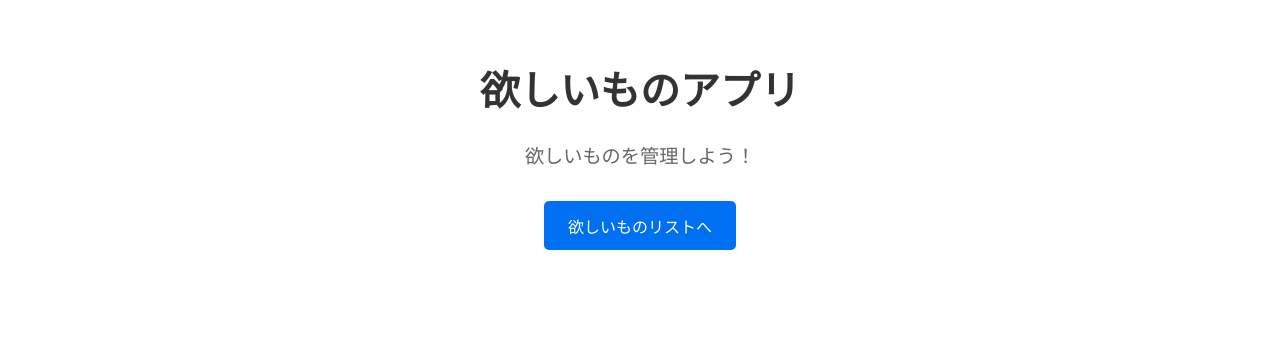
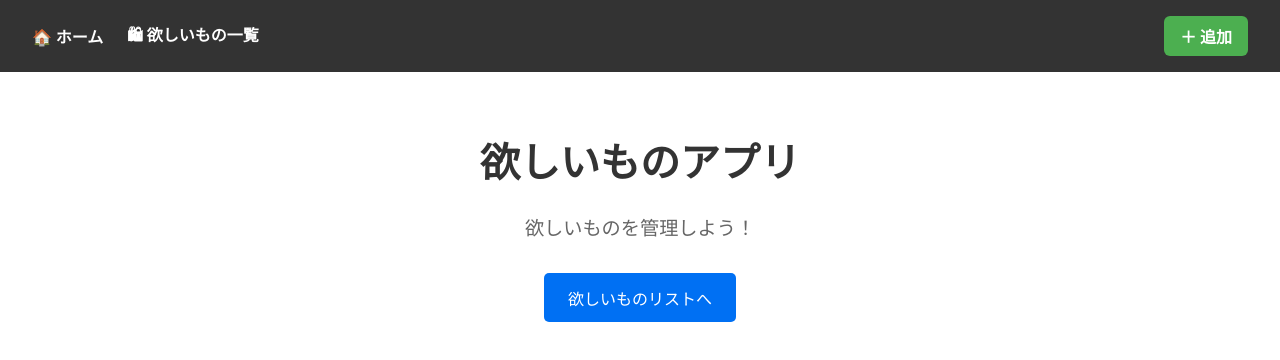
Before and after one commit to Kai-Nakamura10/wishlist-app, a React (Vite) app: page / in a window 1280 px wide. Shown: the top 360 px of the page. Built offline with nearby package versions, Linux system fonts and the light colour scheme.

Commit message:
ヘッダーを追加

```diff
--- a/src/App.tsx
+++ b/src/App.tsx
@@ -4,9 +4,12 @@ import HomePage from "./pages/home";
 import WishlistDetailPage from './features/wishlist/WishlistDetailPage';
 import WishlistNewPage from './features/wishlist/WishlistNewPage';
 import WishlistEditPage from './features/wishlist/pages/WishlistEditPage';
+import Header from './shared/components/Header';
 
 function App() {
   return (
+    <>
+      <Header />
       <Routes>
         <Route path="/" element={<HomePage />} />
         <Route path="/wishlist" element={<WishlistPage />} />
@@ -14,6 +17,7 @@ function App() {
         <Route path="/wishlist/new" element={<WishlistNewPage />} />
         <Route path="/wishlist/:id/edit" element={<WishlistEditPage />} />
       </Routes>
+    </>
   );
 }
 export default App;
--- a/src/features/wishlist/contexts/WishlistContext.tsx
+++ b/src/features/wishlist/contexts/WishlistContext.tsx
@@ -10,6 +10,7 @@ type WishlistContextType = {
   handleToggle: (id: string) => void;
   handleDelete: (id: string) => void;
   handleAdd: (name: string) => void;
+  handleUpdate: (id: string, name: string) => void;
 };
 
 const WishlistContext = createContext<WishlistContextType | undefined>(undefined);
@@ -49,8 +50,16 @@ export const WishlistProvider = ({ children }: { children: React.ReactNode }) =>
     setItems(prev => [...prev, newItem]);
   };
 
+  const handleUpdate = (id: string, name: string) => {
+    setItems((prev) =>
+      prev.map((item) =>
+        item.id === id ? { ...item, name } : item
+      )
+    );
+  };
+
   return (
-    <WishlistContext.Provider value={{ items, isLoading, handleToggle, handleDelete, handleAdd }}>
+    <WishlistContext.Provider value={{ items, isLoading, handleToggle, handleDelete, handleAdd, handleUpdate }}>
       {children}
     </WishlistContext.Provider>
   );
--- a/src/features/wishlist/pages/WishlistEditPage.tsx
+++ b/src/features/wishlist/pages/WishlistEditPage.tsx
@@ -6,7 +6,7 @@ import { useWishlist } from '../contexts/WishlistContext';
 export default function WishlistEditPage() {
   const { id } = useParams<{ id: string }>();
   const navigate = useNavigate();
-  const { items } = useWishlist();
+  const { items, handleUpdate } = useWishlist();
   const [name, setName] = useState('');
 
   const item = items.find((item) => item.id === id);
@@ -19,10 +19,7 @@ export default function WishlistEditPage() {
 
   const handleSave = () => {
     if (!item) return;
-    const updated = items.map((i) =>
-      i.id === item.id ? { ...i, name } : i
-    );
-    localStorage.setItem('wishlist', JSON.stringify(updated));
+    handleUpdate(item.id, name); // ✅ Context の状態を更新
     navigate('/wishlist');
   };
 
--- /dev/null
+++ b/src/shared/components/Header.module.css
@@ -0,0 +1,37 @@
+/* src/components/Header.module.css */
+.header {
+  background-color: #333;
+  padding: 1rem 2rem;
+  color: white;
+}
+
+.nav {
+  display: flex;
+  gap: 1.5rem;
+  align-items: center;
+}
+
+.link {
+  color: white;
+  text-decoration: none;
+  font-weight: bold;
+}
+
+.link:hover {
+  text-decoration: underline;
+}
+
+.button {
+  margin-left: auto;
+  background-color: #4caf50;
+  color: white;
+  padding: 0.5rem 1rem;
+  border-radius: 6px;
+  text-decoration: none;
+  font-weight: bold;
+  transition: background-color 0.3s ease;
+}
+
+.button:hover {
+  background-color: #45a049;
+}
--- /dev/null
+++ b/src/shared/components/Header.tsx
@@ -0,0 +1,21 @@
+// src/components/Header.tsx
+import { Link } from 'react-router-dom';
+import styles from './Header.module.css';
+
+export default function Header() {
+  return (
+    <header className={styles.header}>
+      <nav className={styles.nav}>
+        <Link to="/" className={styles.link}>
+          🏠 ホーム
+        </Link>
+        <Link to="/wishlist" className={styles.link}>
+          🛍 欲しいもの一覧
+        </Link>
+        <Link to="/wishlist/new" className={styles.button}>
+          ＋ 追加
+        </Link>
+      </nav>
+    </header>
+  );
+}
```
Lines whose indentation alone changed are shown as unchanged.
